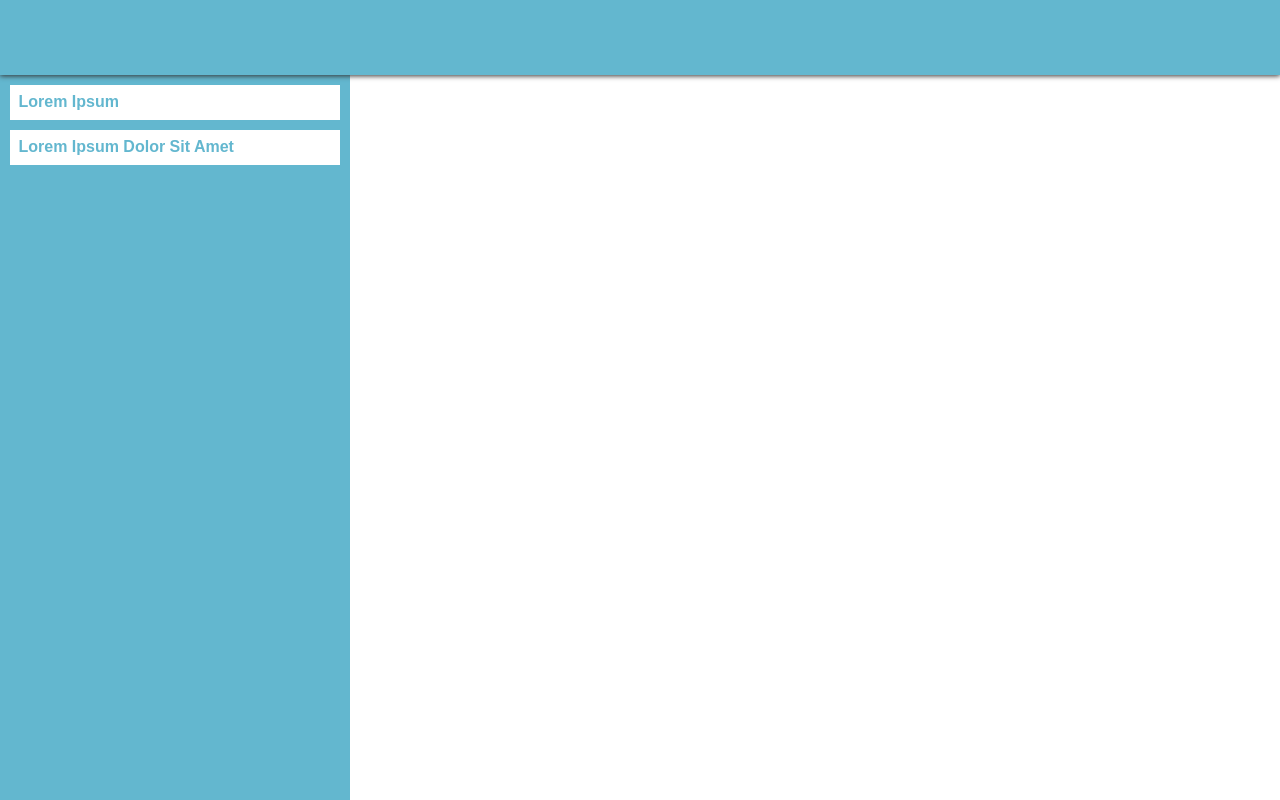
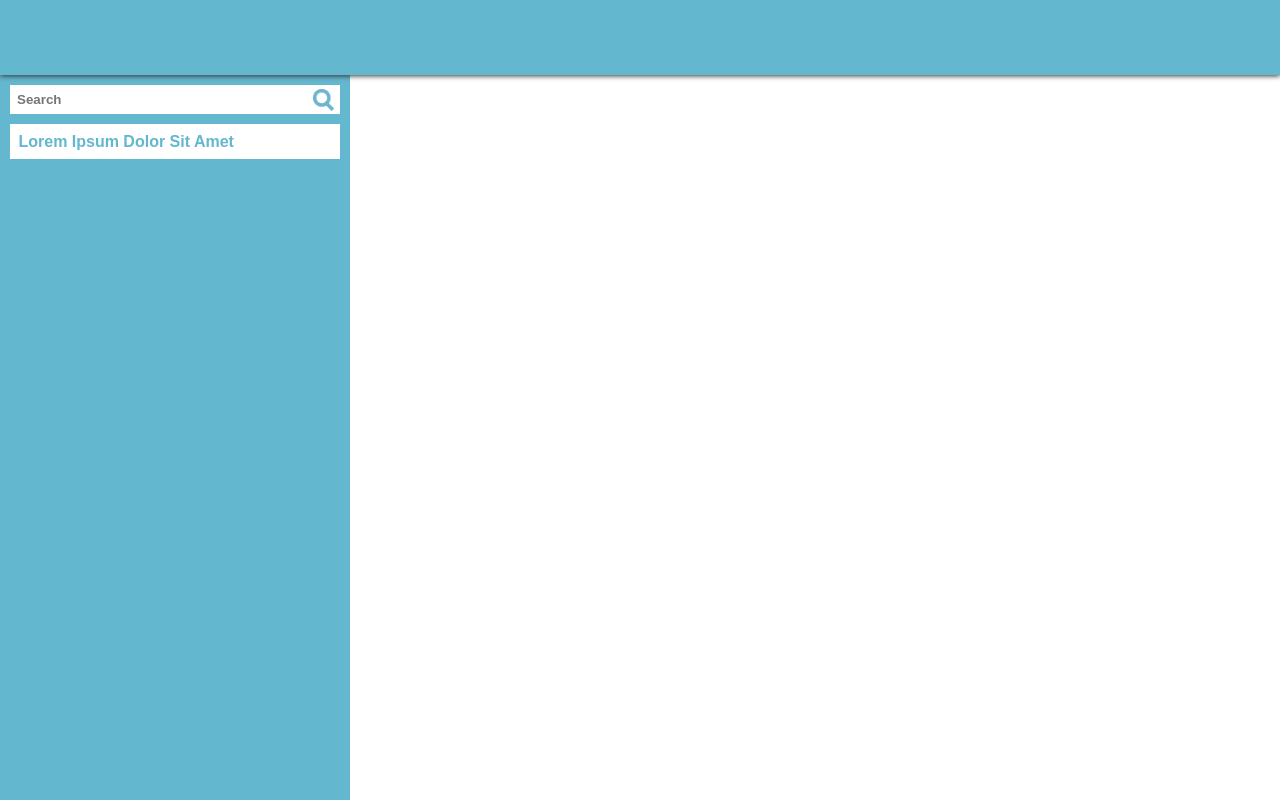
Before and after one commit to NJIT-CS490-project/CS490-frontend, a website: page dashboard.html in a window 1280 px wide. Drawn offline with Linux system fonts and the light colour scheme.

Commit message:
Add class for search icon background

```diff
--- a/css/dashboard.css
+++ b/css/dashboard.css
@@ -32,6 +32,13 @@ nav {
   background-color: var(--primary-color);
 }
 
+.search-bg {
+  background: url(../images/search.png);
+  background-repeat: no-repeat;
+  background-position: 98%;
+  background-size: 3ex;
+}
+
 .event-setting {
   width: calc(100% - 20px);
   min-height: 25px;
--- a/dashboard.html
+++ b/dashboard.html
@@ -15,7 +15,7 @@
     </nav>
     <section class="sidebar">
       <section class="event-setting">
-        <h4>Lorem Ipsum</h4>
+        <input class="search-bg" type="search" placeholder="Search"></input>
       </section>
       <section class="event-setting">
         <h4>Lorem Ipsum Dolor Sit Amet</h4>
```
Also changed, not shown: images/search.png (added).
